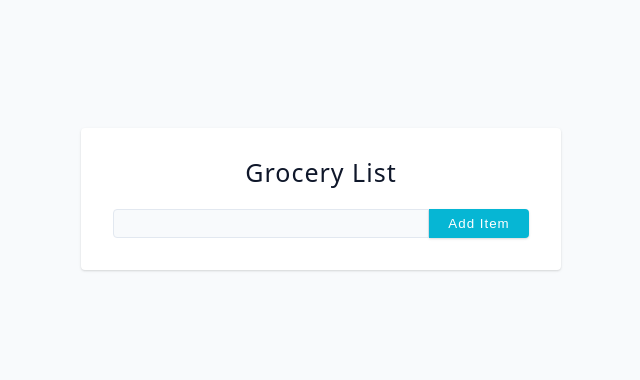
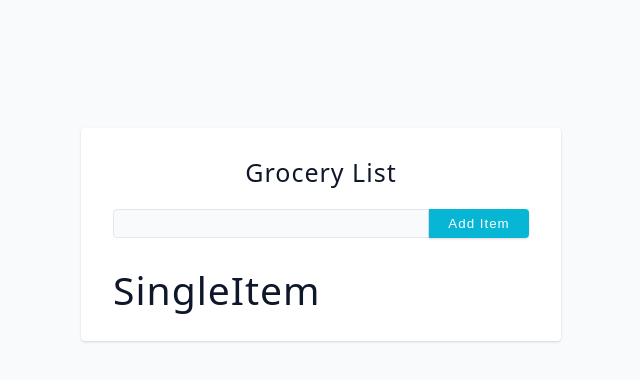
Before and after one commit to glitton/react18-grocery-list, a React (Vite) app: page / in a window 1280 px wide. Both pictures are taken after typing "Sample" into the empty fields and a click on the button "Add Item". Shown: the top 380 px of the page, without its empty margins (319-959 px from the left). Built offline with nearby package versions, Linux system fonts and the light colour scheme; the HTML template or start-up script is replaced by a standard one.

Commit message:
added Items and single item components, rendered single item

```diff
--- a/src/App.jsx
+++ b/src/App.jsx
@@ -1,6 +1,7 @@
 import { useState } from "react";
 import { nanoid } from "nanoid";
 import Form from "./Form";
+import Items from "./Items";
 
 const App = () => {
   const [items, setItems] = useState([]);
@@ -13,9 +14,12 @@ const App = () => {
     };
     setItems([...items, newItem]);
   };
+
+  const removeItem = (itemId) => {};
   return (
     <section className='section-center'>
       <Form addItem={addItem} />
+      <Items items={items} removeItem={removeItem} />
     </section>
   );
 };
--- /dev/null
+++ b/src/Items.jsx
@@ -0,0 +1,12 @@
+import SingleItem from "./SingleItem";
+
+const Items = ({ items, removeItem }) => {
+  return (
+    <div className='items'>
+      {items.map((item) => {
+        return <SingleItem key={item.id} item={item} removeItem={removeItem} />;
+      })}
+    </div>
+  );
+};
+export default Items;
--- /dev/null
+++ b/src/SingleItem.jsx
@@ -0,0 +1,4 @@
+const SingleItem = () => {
+  return <h2>SingleItem</h2>;
+};
+export default SingleItem;
```
